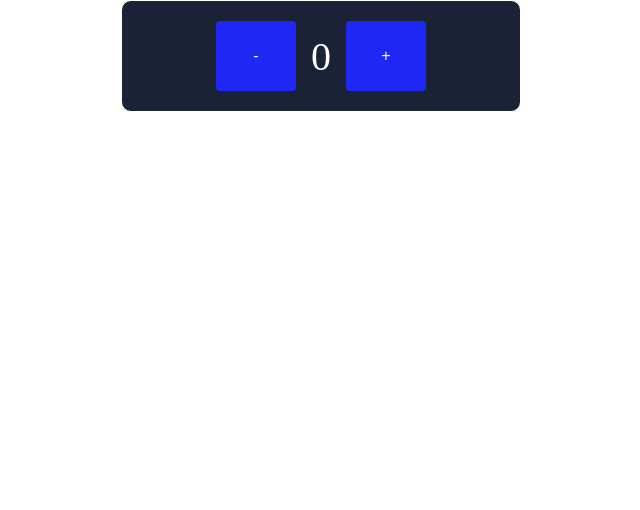
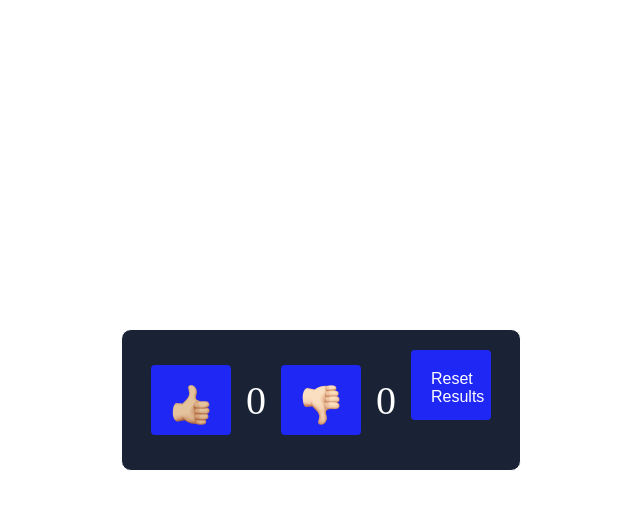
Before and after one commit to SvintsovAnton/React-AIT-TR-SvintsovAnton, a React (Create React App) app: page / in a window 1280 px wide. Shown: the top 510 px of the page, without its empty margins (319-959 px from the left). Built offline with nearby package versions, Linux system fonts and the light colour scheme.

Commit message:
homework 19

```diff
--- a/src/App.jsx
+++ b/src/App.jsx
@@ -1,20 +1,18 @@
 import "./App.css";
+import Feedback from "./components/Feedback/Feedback";
 
 // Lessons
-import Lesson18 from "./lessons/Lesson18/Lesson18";
-import Lesson19 from "./lessons/Lesson19/Lesson19";
+
 
 // Homeworks
-import Homework18 from "./homeworks/Homework18/Homework18";
+import HomeWork19 from "./homeworks/HomeWork19/HomeWork19";
 
 // 1. Компоненты пишутся с заглавной буквы
 // 2. Компоненты должны возвращать JSX(DOM элементы - HTML теги)
 function App() {
   return (
     <div className="App">
-      {/* <Lesson18 /> */}
-      <Lesson19 />
-      {/* <Homework18 /> */}
+      <HomeWork19/>
     </div>
   );
 }
--- a/src/components/Button/Button.jsx
+++ b/src/components/Button/Button.jsx
@@ -1,9 +1,10 @@
 import './styles.css'
 
-function Button({ name, type = "button", onClick = () => {} }) {
+function Button({ name,foto, type = "button", onClick = () => {} }) {
   return (
     <button className="button-component" onClick={onClick} type={type}>
       {name}
+      <img className='pictureInButton' src ={foto}/>
     </button>
   );
 }
--- a/src/components/Button/styles.css
+++ b/src/components/Button/styles.css
@@ -10,3 +10,8 @@
   font-size: 16px;
   cursor: pointer;
 }
+
+.pictureInButton{
+  height: 40px;
+  width: auto;
+}
--- /dev/null
+++ b/src/components/Feedback/Feedback.jsx
@@ -0,0 +1,57 @@
+import {useState} from 'react';
+import "./styles.css";
+import Button from "../Button/Button";
+import PictureLike from "./like.png";
+import PictureDislike from "./dislike.png"
+
+
+function Feedback() {
+    const [like, setLike] = useState(0);
+    const [dislike, setDislike]=useState(0);
+
+    const plusLike =()=>{
+        setLike((prevValue)=>{
+            return prevValue+1;
+        });
+    };
+
+    const plusDislike =()=>{
+        setDislike((prevValue)=>{
+            return prevValue +1;
+        });
+    };
+
+    const resetLike =()=>{
+        setLike(()=>{
+            return 0;
+        });
+    };
+
+    const resetDisLike=()=>{
+        setDislike(()=>{return 0;});
+    };
+
+    const resetResult = ()=>{
+        resetLike();
+        resetDisLike();
+    }
+
+    return (
+        <div className='feedback-wrapper'>
+            <div className='button-control'>
+                <Button foto={PictureLike} onClick={plusLike}/>
+            </div>
+            <p className='like'>{like}</p>
+            <div className='button-control'>
+                <Button foto={PictureDislike} onClick={plusDislike}/>
+            </div>
+            <p className='like'>{dislike}</p>
+            <div className='button-control'>
+            <Button name ="Reset Results" onClick={resetResult}/>
+                </div>
+        </div>
+    )
+
+}
+
+export default Feedback;
--- /dev/null
+++ b/src/components/Feedback/styles.css
@@ -0,0 +1,23 @@
+.feedback-wrapper {
+    display: flex;
+    flex-direction: row;
+    align-items: center;
+    justify-content: center;
+    gap: 15px;
+    width: 400px;
+    height: fit-content;
+    border: 1px solid white;
+    border-radius: 10px;
+    padding: 20px;
+    background-color: rgb(26, 35, 53);
+    color: white;
+  }
+
+  .button-control {
+    width: 80px;
+  }
+
+  .like {
+    font-size: 40px;
+    color: white;
+  }
--- /dev/null
+++ b/src/homeworks/HomeWork19/HomeWork19.jsx
@@ -0,0 +1,11 @@
+import Feedback from "../../components/Feedback/Feedback";
+import "./styles.css";
+
+function HomeWork19 (){
+    return (
+    <div className="page-wrapper"><Feedback/>
+    </div>
+    )
+}
+
+export default HomeWork19;
--- /dev/null
+++ b/src/homeworks/HomeWork19/styles.css
@@ -0,0 +1,6 @@
+.page-wrapper{
+    display: flex;
+    height: 100vh;
+    justify-content: center;
+    align-items: center;
+}
```
Also changed, not shown: src/components/Feedback/dislike.png (added), src/components/Feedback/like.png (added).
